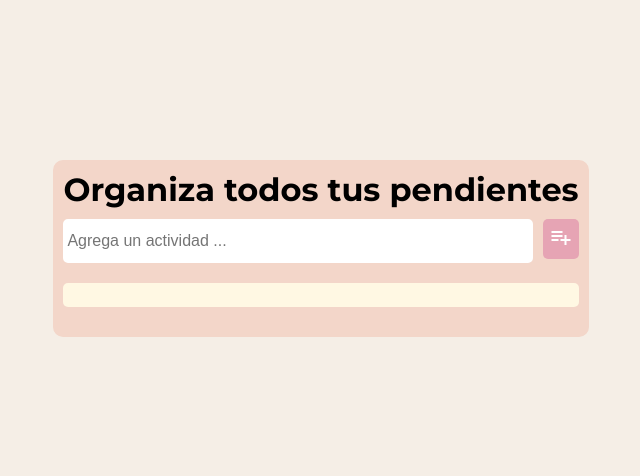
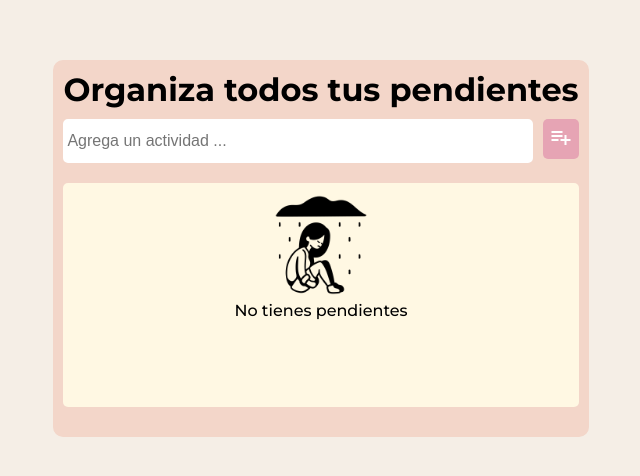
Before and after one commit to Arthur2399/todo-list, a React (Vite) app: page / in a window 1280 px wide. Shown: the part 152-628 px from the top of the page, without its empty margins (319-959 px from the left). Built offline with nearby package versions, Linux system fonts and the light colour scheme.

Commit message:
Agregar imagenes

```diff
--- a/src/page/TodoListPage.css
+++ b/src/page/TodoListPage.css
@@ -52,6 +52,7 @@
     margin-bottom: 20px;
     margin-top: 20px;
     padding: 12px;
+    min-height: 200px;
 }
 
 .todoPages-container-items div {
@@ -80,3 +81,19 @@
 .todoPages-container-items div button span {
     font-size: 16px;
 }
+
+.todoPages-container-img {
+    display: flex;
+    flex-direction: column;
+    justify-content: center;
+    align-items: center;
+}
+
+.todoPages-container-img img {
+    width: 100px;
+}
+
+.todoPages-container-img p {
+    font-size: 16px;
+    margin-top: 6px;
+}
--- a/src/page/TodoListPage.jsx
+++ b/src/page/TodoListPage.jsx
@@ -1,12 +1,11 @@
 import { useEffect, useState } from 'react';
+import { v4 as uuidv4 } from 'uuid';
 import './TodoListPage.css';
 
 export const TodoListPage = () => {
 
     const [todoList, setTodoList] = useState([]);
     const [addItem, setAddItem] = useState('');
-    const [count, setCount] = useState(0);
-
 
     const onAddItem = () => {
 
@@ -16,7 +15,7 @@ export const TodoListPage = () => {
         const newItem = [
             ...todoList,
             {
-                id: count,
+                id: uuidv4(),
                 item: addItem,
             }
         ]
@@ -26,8 +25,6 @@ export const TodoListPage = () => {
         //Actualizar lista en la memoria del navegador para tener persistencia
         window.localStorage.setItem("todoList", JSON.stringify(newItem));
 
-        //Aumentamos en uno el contador para el id
-        setCount(count + 1);
         //limpiamos la caja de texto input
         setAddItem('');
     };
@@ -35,6 +32,7 @@ export const TodoListPage = () => {
     const onDeleteItem = (id) => {
         const newList = todoList.filter((item) => item.id != id);
         setTodoList(newList);
+        window.localStorage.setItem("todoList", JSON.stringify(newList));
     };
 
 
@@ -70,7 +68,8 @@ export const TodoListPage = () => {
                 </div>
                 <section className='todoPages-container-items'>
                     {
-                        todoList.map(({ id, item }, index) => (
+                        todoList.length > 0
+                            ? todoList.map(({ id, item }, index) => (
                                 <div key={id}>
                                     <span>{`${index + 1}.- ${item}`}</span>
                                     <button onClick={() => onDeleteItem(id)}>
@@ -80,6 +79,10 @@ export const TodoListPage = () => {
                                     </button>
                                 </div>
                             ))
+                            : <div className='todoPages-container-img' >
+                                <img src="/triste.png" alt="icono" />
+                                <p>No tienes pendientes</p>
+                            </div>
                     }
                 </section>
 
```
Also changed, not shown: public/triste.png (added). Lines whose indentation alone changed are shown as unchanged.
